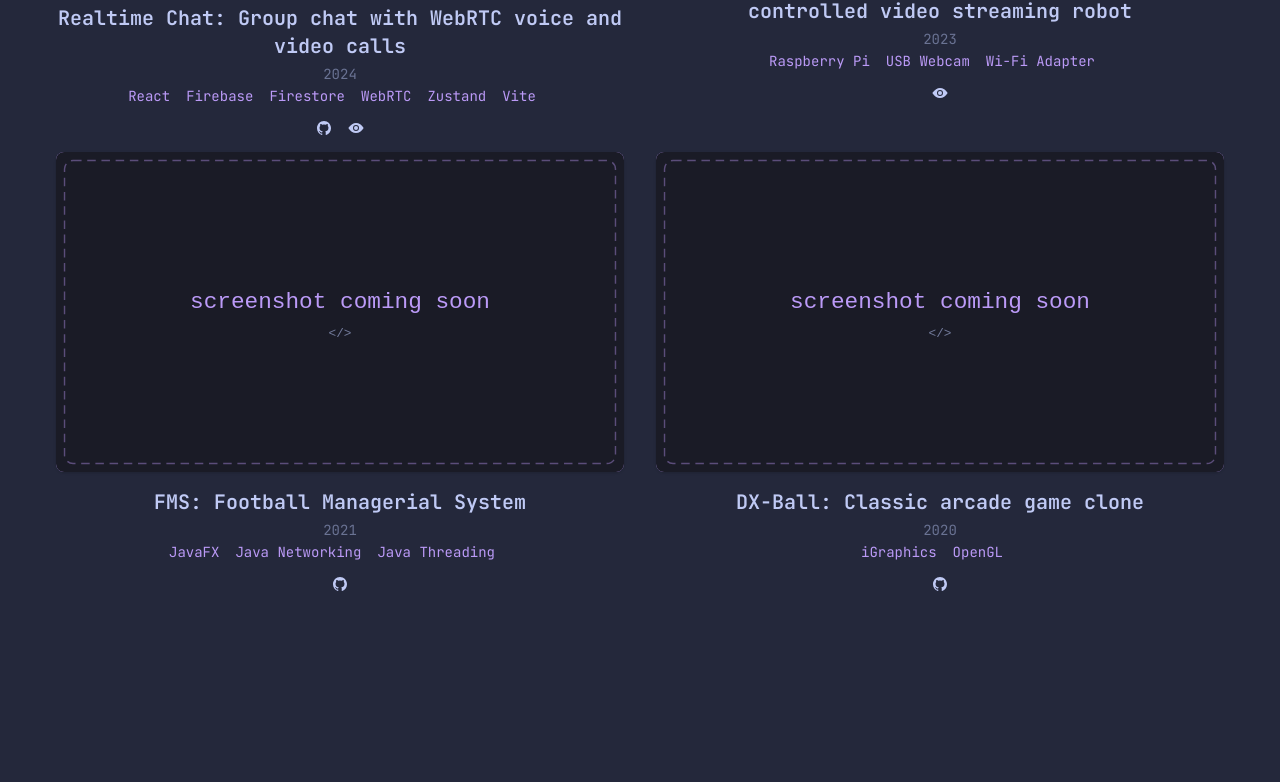
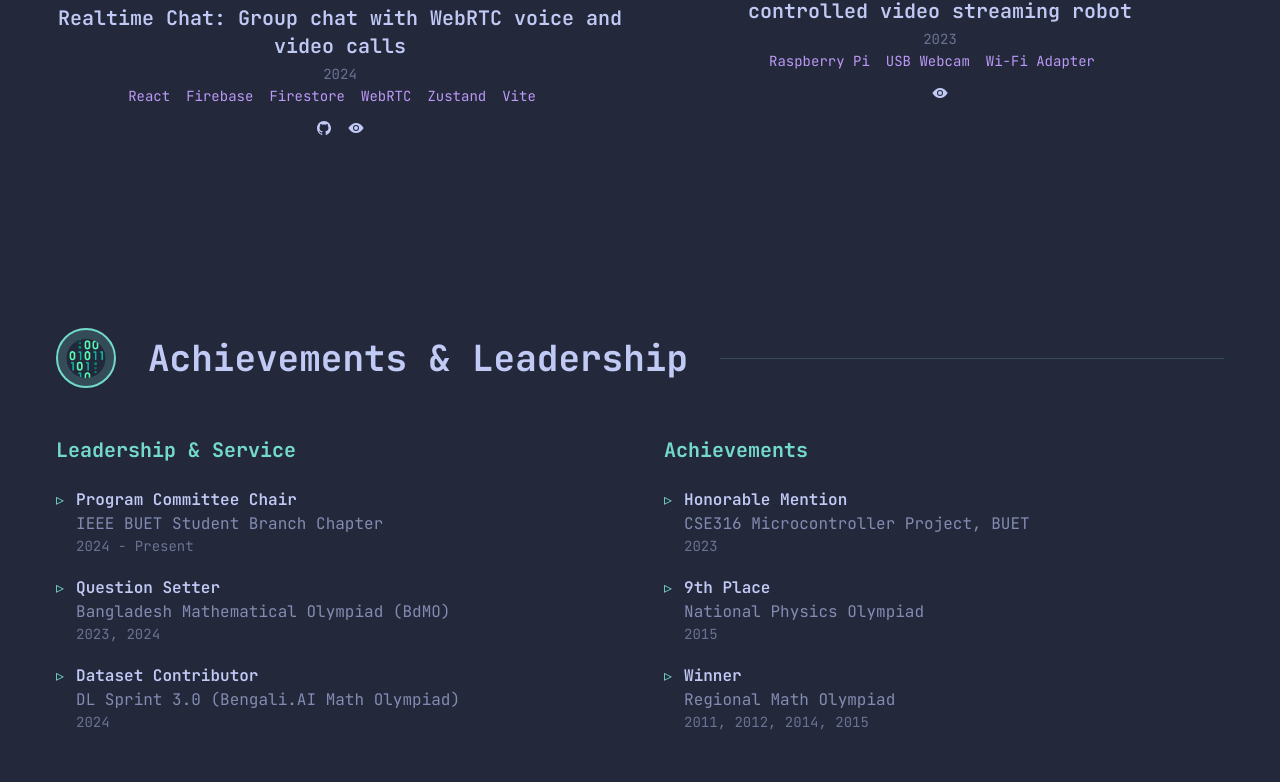
Before and after one commit to 4K45H107/portfolio, a Next.js app: page / in a window 1280 px wide. Shown: the part 3973-4755 px from the top of the page. Built offline with nearby package versions, Linux system fonts and the light colour scheme.

Commit message:
Underline every line of wrapped project titles; show three projects

```diff
--- a/app/data/projects.js
+++ b/app/data/projects.js
@@ -208,40 +208,6 @@ export const projects = [
       },
     ],
   },
-  {
-    slug: "fms",
-    title: "FMS",
-    subtitle: "Football Managerial System",
-    year: "2021",
-    image: PLACEHOLDER_IMAGE, // TODO: add screenshot to public/images/
-    tech: ["JavaFX", "Java Networking", "Java Threading"],
-    github: "https://github.com/4K45H107", // TODO: repo link
-    preview: null,
-    description:
-      "A football club management game inspired by Football Manager, built with JavaFX, Java networking and multithreading to make running a club feel seamless.",
-    sections: [
-      {
-        heading: "Features",
-        items: [
-          "Buy and sell players between clubs",
-          "Bid for players on the transfer market",
-        ],
-      },
-    ],
-  },
-  {
-    slug: "dx-ball",
-    title: "DX-Ball",
-    subtitle: "Classic arcade game clone",
-    year: "2020",
-    image: PLACEHOLDER_IMAGE, // TODO: add screenshot to public/images/
-    tech: ["iGraphics", "OpenGL"],
-    github: "https://github.com/4K45H107", // TODO: repo link
-    preview: null,
-    description:
-      "A clone of the classic DX-Ball arcade game, built with the iGraphics library on OpenGL.",
-    sections: [],
-  },
 ];
 
 export const getProject = (slug) => projects.find((p) => p.slug === slug);
--- a/app/globals.css
+++ b/app/globals.css
@@ -21,23 +21,21 @@
   }
 }
 
+/* Animated underline drawn as a background on the text itself, so a title
+   that wraps gets an underline under every line (box-decoration-break:
+   clone gives each line its own copy). Grows from the left on hover and
+   retracts to the right on leave. */
 .hover {
-  position: relative;
+  background-image: linear-gradient(#bb9af7, #bb9af7);
+  background-repeat: no-repeat;
+  background-position: right bottom;
+  background-size: 0% 0.08rem;
+  padding-bottom: 2px;
+  -webkit-box-decoration-break: clone;
+  box-decoration-break: clone;
+  transition: background-size 0.15s ease-out;
 }
-.hover::after {
-  content: "";
-  position: absolute;
-  width: 100%;
-  transform: scaleX(0);
-  border-radius: 5px;
-  height: 0.05rem;
-  bottom: 2px;
-  left: 0;
-  background: #bb9af7;
-  transform-origin: bottom right;
-  transition: transform 0.15s ease-out;
+.hover:hover {
+  background-position: left bottom;
+  background-size: 100% 0.08rem;
 }
-.hover:hover::after {
-  transform: scaleX(1);
-  transform-origin: bottom left;
-}
```
